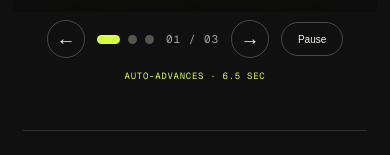
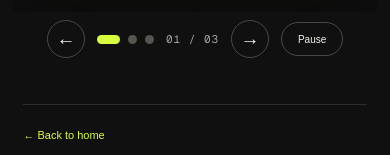
Before and after one commit to tankify/chirag-portfolio, a Next.js app: page /projects in a window 390 px wide. Shown: the part 1181-1336 px from the top of the page. Built offline with nearby package versions, Linux system fonts and the light colour scheme.

Commit message:
fix: link projects from home page

```diff
--- a/app/globals.css
+++ b/app/globals.css
@@ -1024,6 +1024,19 @@ a:focus-visible {
   border: 1px solid var(--border);
   border-radius: 15px;
   background: linear-gradient(145deg, #151515, #101010 70%);
+  transition: transform 220ms ease, border-color 220ms ease, box-shadow 220ms ease;
+}
+
+.project-preview-link {
+  display: block;
+  min-width: 0;
+  border-radius: 15px;
+}
+
+.project-preview-link:hover .project-preview {
+  transform: translateY(-4px);
+  border-color: rgba(216, 255, 62, 0.65);
+  box-shadow: 0 16px 38px rgba(0, 0, 0, 0.28);
 }
 
 .project-art {
@@ -1738,14 +1751,6 @@ a:focus-visible {
   letter-spacing: 1px;
 }
 
-.carousel-autoplay-status {
-  color: var(--accent);
-  font-family: var(--font-geist-mono), monospace;
-  font-size: 9px;
-  letter-spacing: 0.08em;
-  white-space: nowrap;
-}
-
 .projects-page-footer {
   display: flex;
   justify-content: space-between;
@@ -1884,12 +1889,6 @@ a:focus-visible {
     gap: 12px;
   }
 
-  .carousel-autoplay-status {
-    flex-basis: 100%;
-    order: 1;
-    text-align: center;
-  }
-
   .projects-page-footer {
     flex-direction: column;
   }
--- a/app/page.tsx
+++ b/app/page.tsx
@@ -122,7 +122,8 @@ export default function Home() {
         </p>
 
         <div className="project-placeholders" aria-label="Project previews">
-          {projectPreviews.map((project, index) => (
+          {projectPreviews.map((project, index) => {
+            const card = (
               <article
                 className={`project-preview project-preview-${index + 1}`}
                 key={project}
@@ -149,7 +150,21 @@ export default function Home() {
                   <span aria-hidden="true">↗</span>
                 </div>
               </article>
-          ))}
+            );
+
+            return index === 0 ? (
+              <Link
+                aria-label="View the Edge AI Smart Meter Reading System project"
+                className="project-preview-link"
+                href="/projects#edge-ai-meter"
+                key={project}
+              >
+                {card}
+              </Link>
+            ) : (
+              card
+            );
+          })}
         </div>
         <Link href="/projects" className="projects-more-link">
           Explore all projects ↗
--- a/components/ProjectCarousel.tsx
+++ b/components/ProjectCarousel.tsx
@@ -94,6 +94,24 @@ export default function ProjectCarousel() {
   }, []);
 
   useEffect(() => {
+    const activateHashProject = () => {
+      const targetId = window.location.hash.slice(1);
+      const targetIndex = projects.findIndex((project) => project.id === targetId);
+
+      if (targetIndex >= 0) setActiveIndex(targetIndex);
+    };
+
+    activateHashProject();
+    window.addEventListener("hashchange", activateHashProject);
+    window.addEventListener("popstate", activateHashProject);
+
+    return () => {
+      window.removeEventListener("hashchange", activateHashProject);
+      window.removeEventListener("popstate", activateHashProject);
+    };
+  }, []);
+
+  useEffect(() => {
     if (isPaused) return;
 
     const interval = window.setInterval(() => {
@@ -184,6 +202,7 @@ export default function ProjectCarousel() {
               aria-roledescription="slide"
               className={`project-slide project-slide--${position}${project.id === "edge-ai-meter" ? " project-slide--edge-ai" : ""}`}
               inert={index !== activeIndex}
+              id={project.id}
               key={project.id}
               role="group"
             >
@@ -297,10 +316,6 @@ export default function ProjectCarousel() {
           ))}
         </div>
 
-        <span className="carousel-autoplay-status">
-          {isPaused ? "AUTOPLAY PAUSED" : "AUTO-ADVANCES · 6.5 SEC"}
-        </span>
-
         <span className="carousel-count">
           {String(activeIndex + 1).padStart(2, "0")} / {String(projects.length).padStart(2, "0")}
         </span>
```
Lines whose indentation alone changed are shown as unchanged.
